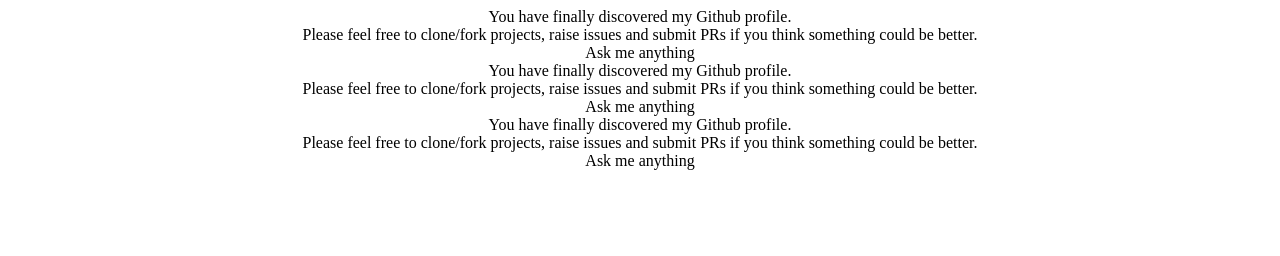
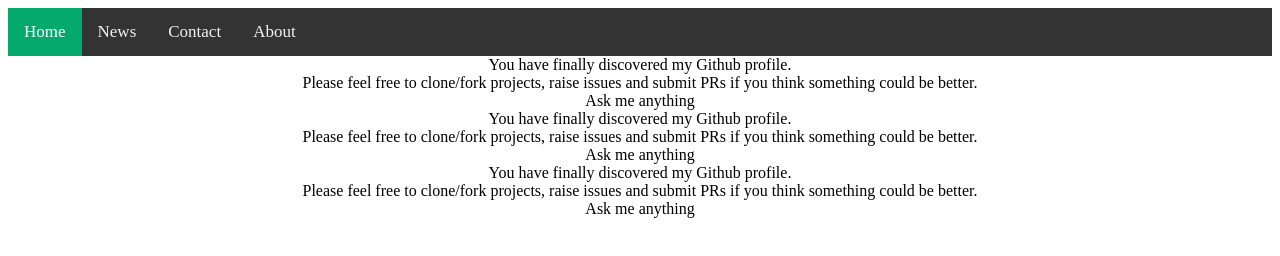
Before and after one commit to Danushan99/gitkraken-Testing, a plain HTML site: page aboutus.html in a window 1280 px wide. Drawn offline with Linux system fonts and the light colour scheme.

Commit message:
nav bar added to about us page

```diff
--- a/aboutus.html
+++ b/aboutus.html
@@ -2,17 +2,26 @@
 
 <head>
     <title>About Us </title>
+    <link rel="stylesheet" href="style.css">
 </head>
 
 <body>
+
+    <div class="topnav">
+        <a class="active" href="#home">Home</a>
+        <a href="#news">News</a>
+        <a href="#contact">Contact</a>
+        <a href="#about">About</a>
+    </div>
+
     <div align="center">
         You have finally discovered my Github profile. <br> Please feel free to clone/fork projects, raise issues and submit PRs if you think something could be better. <br> Ask me anything <br>
     </div>
     <div align="center">
         You have finally discovered my Github profile. <br> Please feel free to clone/fork projects, raise issues and submit PRs if you think something could be better. <br> Ask me anything <br>
     </div>
-	<div align="center">
-    You have finally discovered my Github profile. <br> Please feel free to clone/fork projects, raise issues and submit PRs if you think something could be better. <br> Ask me anything <br>
+    <div align="center">
+        You have finally discovered my Github profile. <br> Please feel free to clone/fork projects, raise issues and submit PRs if you think something could be better. <br> Ask me anything <br>
     </div>
 
 </html>
```
